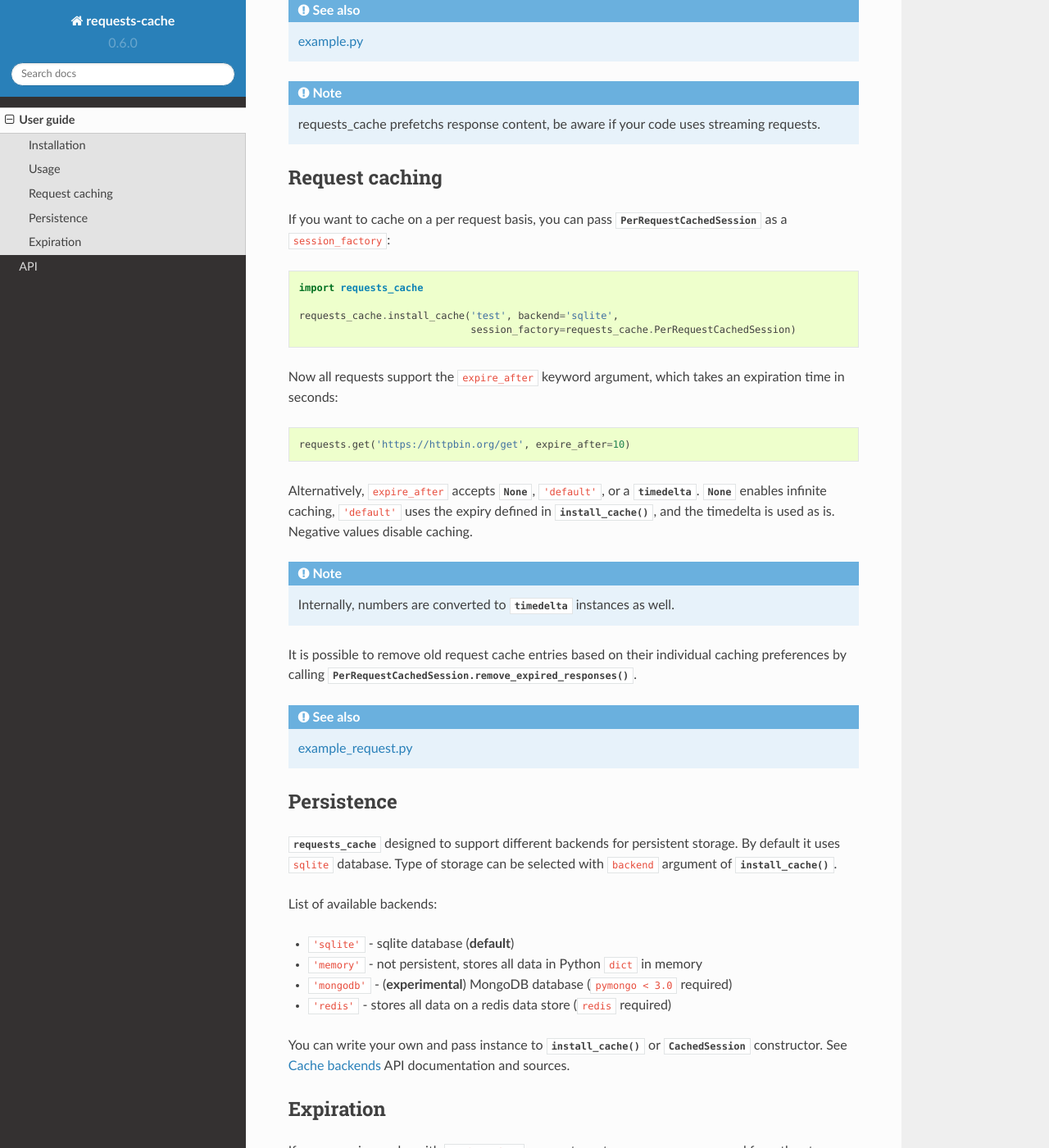
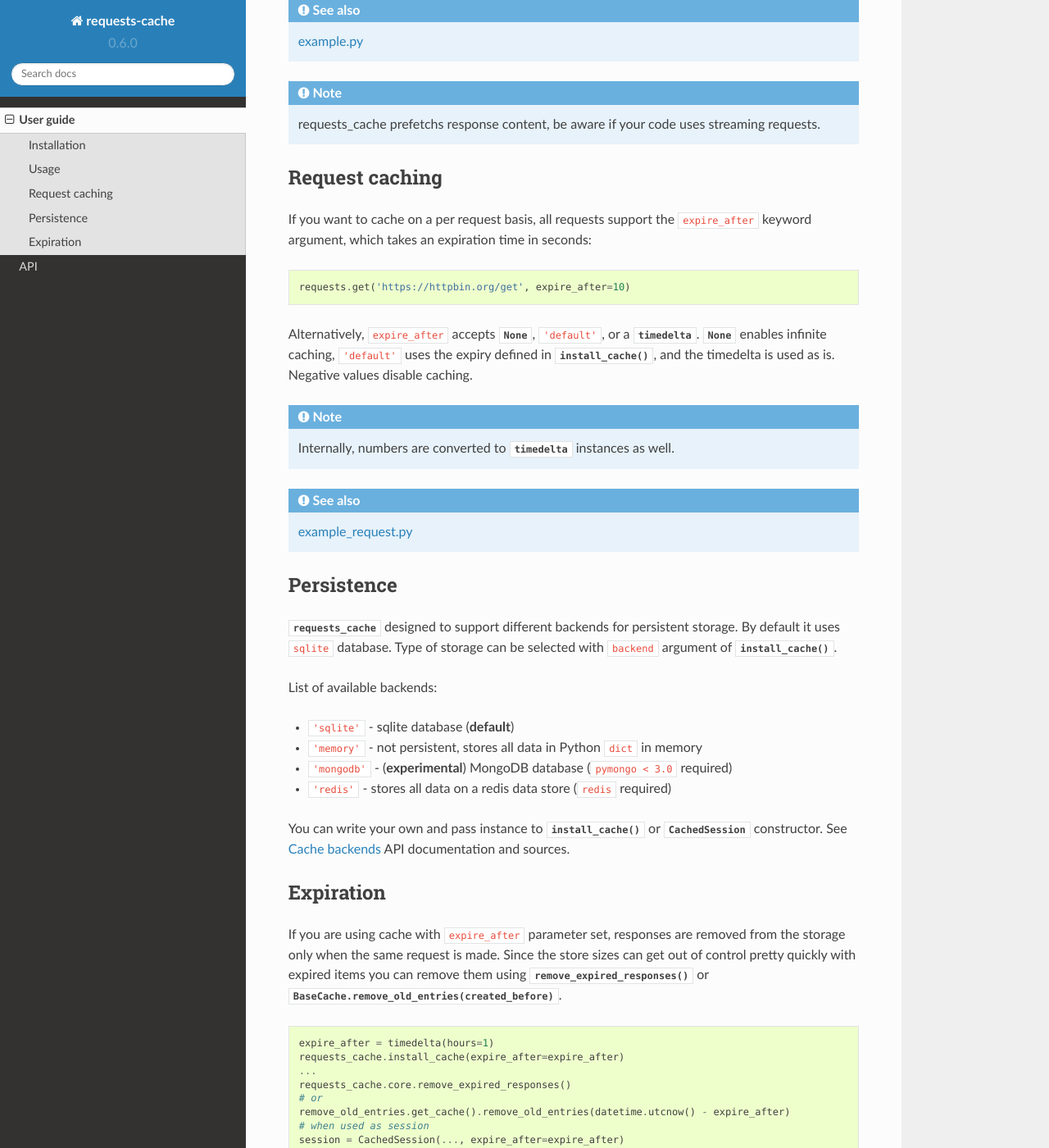
Before and after one commit to requests-cache/requests-cache, a Sphinx documentation site: the page built from docs/user_guide.rst, in a window 1280 px wide and 1400 px high, scrolled down 2471 px. Shown: the whole window at 82% size. Built offline with Sphinx 7.4.7 and the Read the Docs theme 2.0.0, drawn with Linux system fonts in a browser that asks for light colours.

Commit message:
Update docs and README for per-request caching

```diff
--- a/docs/user_guide.rst
+++ b/docs/user_guide.rst
@@ -126,24 +126,13 @@ It can be used, for example, for request throttling with help of ``requests`` ho
 Request caching
 ---------------
 
-If you want to cache on a per request basis, you can pass :class:`PerRequestCachedSession <requests_cache.per_request.PerRequestCachedSession>` as a ``session_factory``::
-
-    import requests_cache
-
-    requests_cache.install_cache('test', backend='sqlite',
-                                 session_factory=requests_cache.PerRequestCachedSession)
-
-Now all requests support the ``expire_after`` keyword argument, which takes
-an expiration time in seconds::
+If you want to cache on a per request basis, all requests support the ``expire_after`` keyword argument, which takes an expiration time in seconds::
 
     requests.get('https://httpbin.org/get', expire_after=10)
 
 Alternatively, ``expire_after`` accepts :class:`None`, ``'default'``, or a :class:`~datetime.timedelta`. :class:`None` enables infinite caching, ``'default'`` uses the expiry defined in :func:`install_cache`, and the timedelta is used as is. Negative values disable caching.
 
 .. note:: Internally, numbers are converted to :class:`~datetime.timedelta` instances as well.
-
-It is possible to remove old request cache entries based on their individual
-caching preferences by calling :meth:`PerRequestCachedSession.remove_expired_responses() <requests_cache.per_request.PerRequestCachedSession.remove_expired_responses>`.
 
 .. seealso:: `example_request.py <https://github.com/reclosedev/requests-cache/blob/master/example_request.py>`_
 
--- a/requests_cache/__init__.py
+++ b/requests_cache/__init__.py
@@ -36,8 +36,5 @@ try:
         remove_expired_responses,
         uninstall_cache,
     )
-    from .per_request import (
-        PerRequestCachedSession,
-    )
 except ImportError:
     pass
```
Also changed, not shown: README.md (+4 -1 lines), example_request.py (+1 -14 lines).
